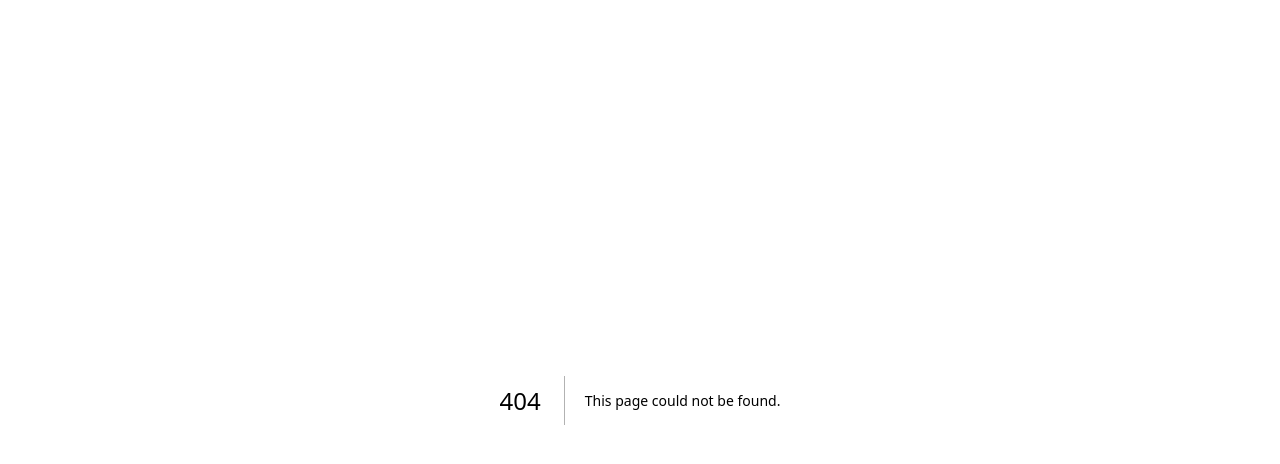
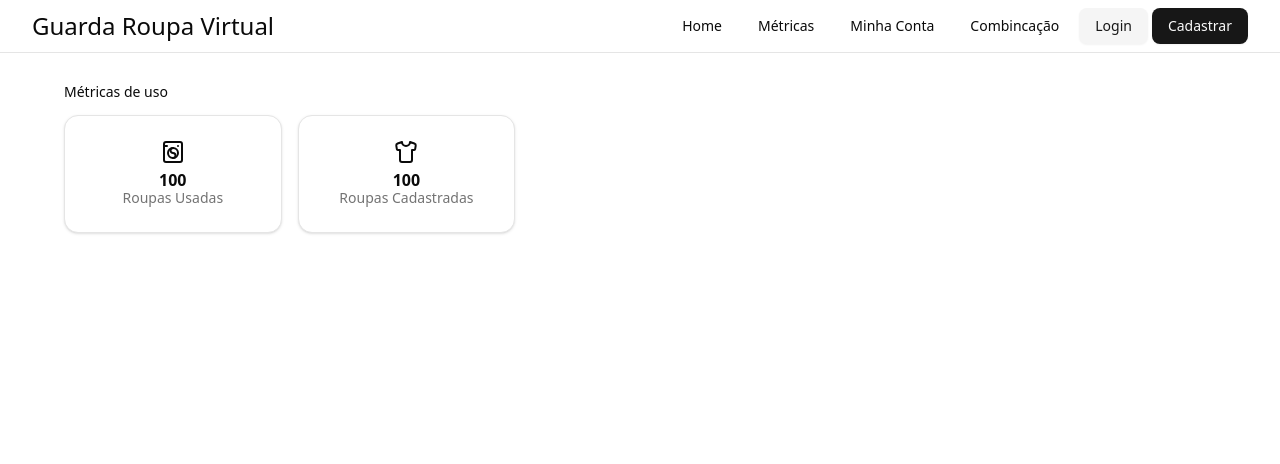
Before and after one commit to gabscy/ihc, a Next.js app: page /metricas in a window 1280 px wide. Before the commit this address had no page. Shown: the top 464 px of the page. Built offline with nearby package versions, Linux system fonts and the light colour scheme.

Commit message:
pagina de metricas de uso

```diff
--- /dev/null
+++ b/src/app/metricas/page.tsx
@@ -0,0 +1,34 @@
+import Header from "@/components/Header";
+import { Card, CardContent, CardDescription, CardTitle } from "@/components/ui/card";
+import { Label } from "@/components/ui/label";
+import { ShirtIcon, WashingMachine } from "lucide-react";
+
+export default function Metricas() {
+    return (
+        <>
+            <Header />
+
+            <main className="max-w-6xl mx-auto py-8">
+                <Label>Métricas de uso</Label>
+
+                <section className="grid grid-cols-5 mt-4 gap-4">
+                    <Card>
+                        <CardContent className="flex flex-col items-center">
+                            <WashingMachine className="mb-2" />
+                            <CardTitle>100</CardTitle>
+                            <CardDescription>Roupas Usadas</CardDescription>
+                        </CardContent>
+                    </Card>
+
+                    <Card>
+                        <CardContent className="flex flex-col items-center">
+                            <ShirtIcon className="mb-2" />
+                            <CardTitle>100</CardTitle>
+                            <CardDescription>Roupas Cadastradas</CardDescription>
+                        </CardContent>
+                    </Card>
+                </section>
+            </main>
+        </>
+    )
+}
```
